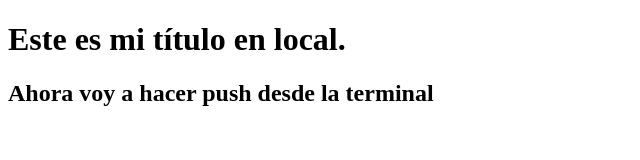
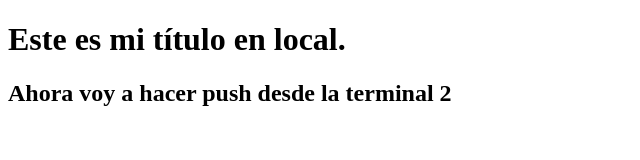
Before and after one commit to srsempere/VisualCode, a plain HTML site: page index.html in a window 1280 px wide. Shown: the full height of the page, 0-640 px from the left. Drawn offline with Linux system fonts and the light colour scheme.

Commit message:
h2 por tercera vez

```diff
--- a/index.html
+++ b/index.html
@@ -6,6 +6,6 @@
 </head>
 <body>
         <h1>Este es mi título en local.</h1>
-        <h2>Ahora voy a hacer push desde la terminal</h2>
+        <h2>Ahora voy a hacer push desde la terminal 2</h2>
 </body>
 </html>
```
